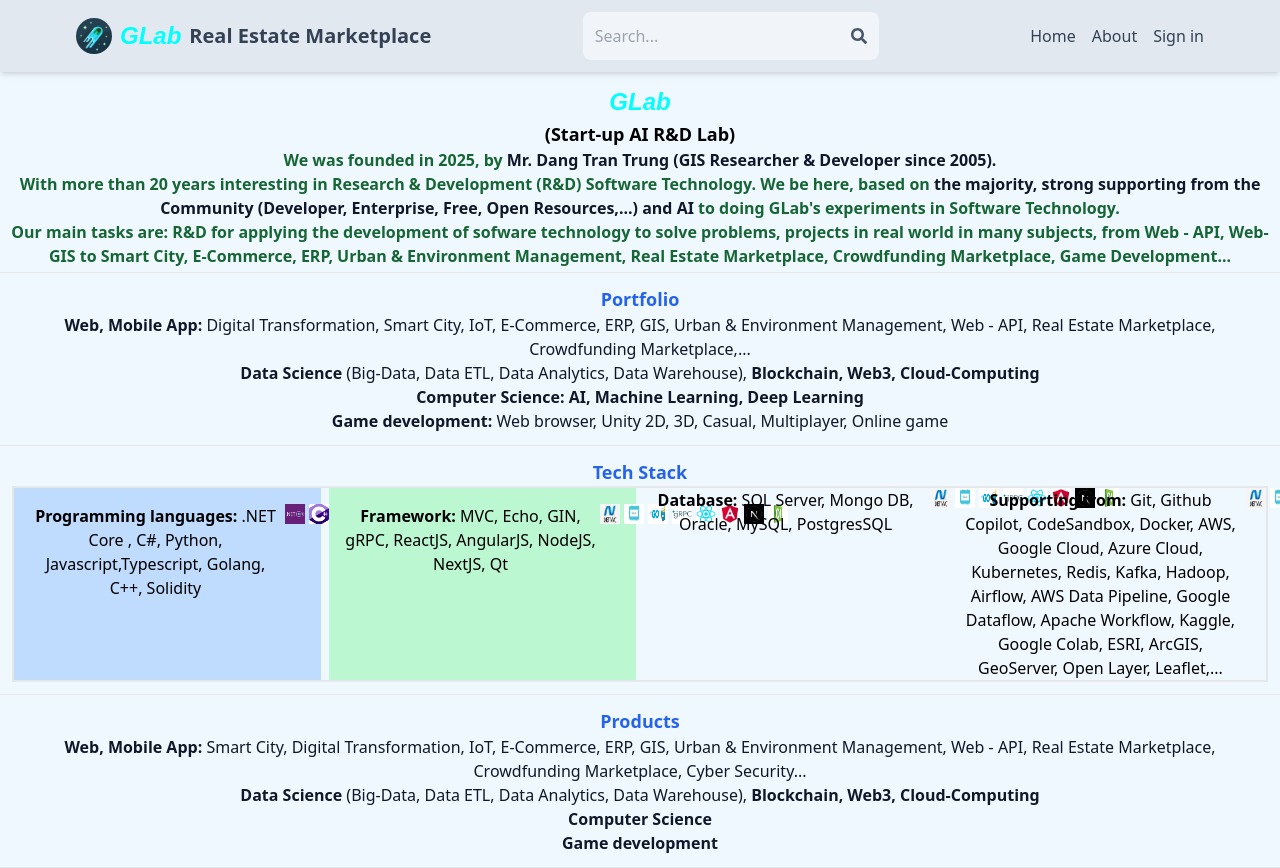
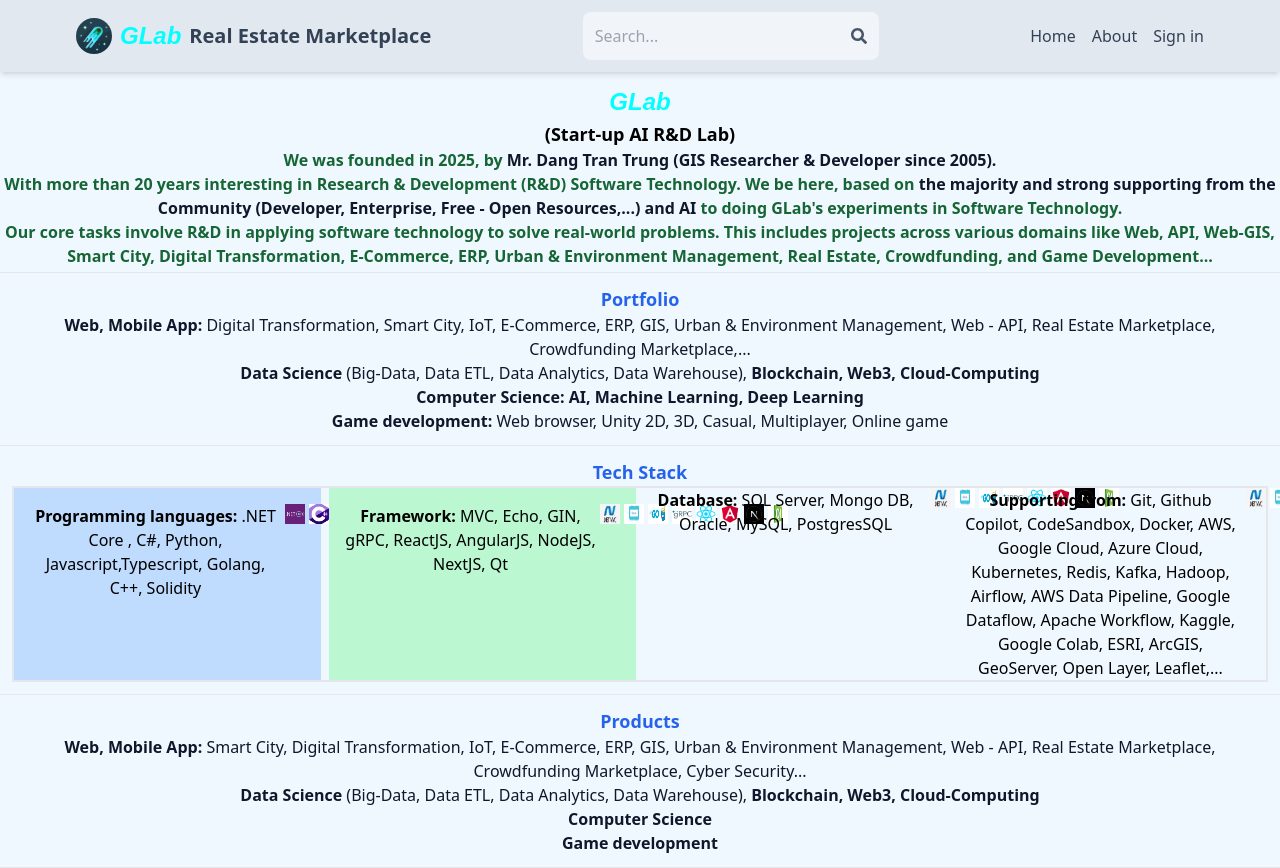
Before and after one commit to GLab-cloud/MERN, a React (Vite) app in the folder client/: page /about in a window 1280 px wide. Shown: the top 868 px of the page. Built offline with nearby package versions, Linux system fonts and the light colour scheme; no server answers.

Commit message:
GLab - About page updated

```diff
--- a/client/src/pages/About.jsx
+++ b/client/src/pages/About.jsx
@@ -19,18 +19,18 @@
           Software Technology. We be here, based on{" "}
           <span className="text-slate-900 font-semibold">
             {" "}
-            the majority, strong supporting from the Community (Developer,
-            Enterprise, Free, Open Resources,...) and AI{" "}
+            the majority and strong supporting from the Community (Developer,
+            Enterprise, Free - Open Resources,...) and AI{" "}
           </span>{" "}
           to doing GLab's experiments in Software Technology.{" "}
         </p>
         <p className="text-green-800 font-semibold">
           {" "}
-          Our main tasks are: R&D for applying the development of sofware
-          technology to solve problems, projects in real world in many subjects,
-          from Web - API, Web-GIS to Smart City, E-Commerce, ERP, Urban &
-          Environment Management, Real Estate Marketplace, Crowdfunding
-          Marketplace, Game Development...
+          Our core tasks involve R&D in applying software technology to solve
+          real-world problems. This includes projects across various domains
+          like Web, API, Web-GIS, Smart City, Digital Transformation,
+          E-Commerce, ERP, Urban & Environment Management, Real Estate,
+          Crowdfunding, and Game Development...
         </p>
       </div>
       <div className="border-b p-3">
```
